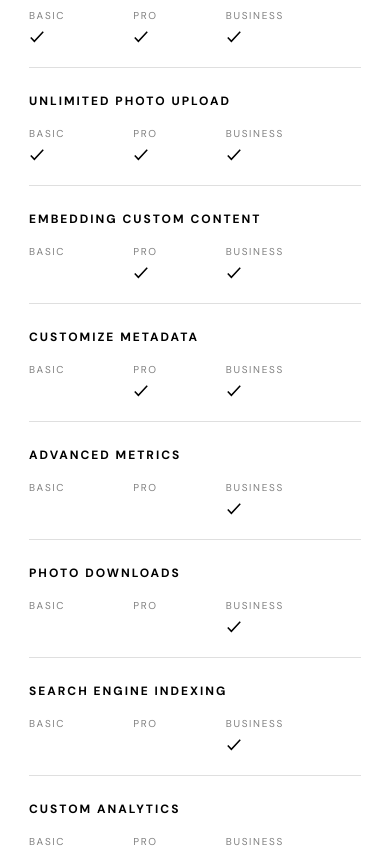
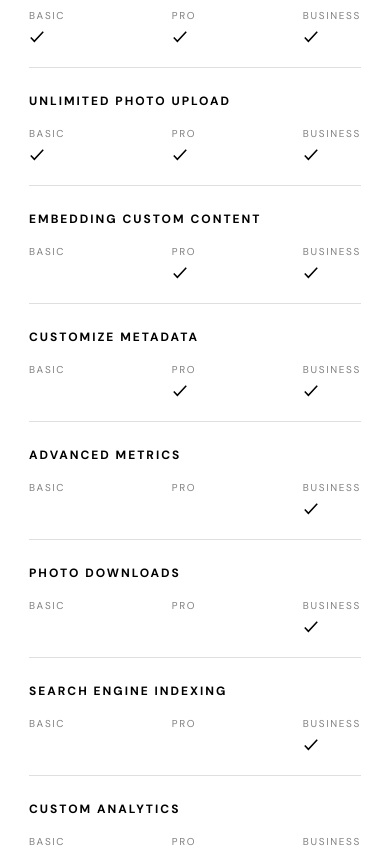
Before and after one commit to thusmiley/photosnap, a React (Vite) app: page /pricing in a window 390 px wide. Shown: the part 2240-3087 px from the top of the page. Built offline with nearby package versions, Linux system fonts and the light colour scheme.

Commit message:
adjust pricing/compare table alignment

```diff
--- a/src/pages/Pricing.jsx
+++ b/src/pages/Pricing.jsx
@@ -138,7 +138,7 @@ const Pricing = () => {
             {/* UNLIMITED STORY POSTING */}
             <div className="py-6 border-b-[1px] border-lightGrey md:flex md:justify-between md:items-center">
               <h3 className="heading6 md:w-[40%]">UNLIMITED STORY POSTING</h3>
-              <div className="flex space-x-[68px] mt-4 md:flex md:w-[60%] md:justify-between md:items-center md:mt-0 md:space-x-0">
+              <div className="flex justify-between space-x-[68px] mt-4 md:flex md:w-[60%] md:items-center md:mt-0 md:space-x-0">
                 <h4 className="planText md:flex md:items-center md:justify-center md:w-[140px]">
                   <span className="md:hidden">BASIC</span>
                   <img src={check} alt="check" className="mt-2 w-4 h-3 object-contain object-center md:mt-0" />
@@ -157,7 +157,7 @@ const Pricing = () => {
             {/* UNLIMITED PHOTO UPLOAD */}
             <div className="py-6 border-b-[1px] border-lightGrey md:flex md:justify-between md:items-center">
               <h3 className="heading6 md:w-[40%]">UNLIMITED PHOTO UPLOAD</h3>
-              <div className="flex space-x-[68px] mt-4 md:flex md:w-[60%] md:justify-between md:items-center md:mt-0 md:space-x-0">
+              <div className="flex justify-between space-x-[68px] mt-4 md:flex md:w-[60%] md:items-center md:mt-0 md:space-x-0">
                 <h4 className="planText md:flex md:items-center md:justify-center md:w-[140px]">
                   <span className="md:hidden">BASIC</span>
                   <img src={check} alt="check" className="mt-2 w-4 h-3 object-contain object-center md:mt-0" />
@@ -176,7 +176,7 @@ const Pricing = () => {
             {/* EMBEDDING CUSTOM CONTENT */}
             <div className="py-6 border-b-[1px] border-lightGrey md:flex md:justify-between md:items-center">
               <h3 className="heading6 md:w-[40%]">EMBEDDING CUSTOM CONTENT</h3>
-              <div className="flex space-x-[68px] mt-4 md:flex md:w-[60%] md:justify-between md:items-center md:mt-0 md:space-x-0">
+              <div className="flex justify-between space-x-[68px] mt-4 md:flex md:w-[60%] md:items-center md:mt-0 md:space-x-0">
                 <h4 className="planText md:flex md:items-center md:justify-center md:w-[140px]">
                   <span className="md:hidden">BASIC</span>
                   <img src={check} alt="check" className="mt-2 hidden" />
@@ -195,7 +195,7 @@ const Pricing = () => {
             {/* CUSTOMIZE METADATA */}
             <div className="py-6 border-b-[1px] border-lightGrey md:flex md:justify-between md:items-center">
               <h3 className="heading6 md:w-[40%]">CUSTOMIZE METADATA</h3>
-              <div className="flex space-x-[68px] mt-4 md:flex md:w-[60%] md:justify-between md:items-center md:mt-0 md:space-x-0">
+              <div className="flex justify-between space-x-[68px] mt-4 md:flex md:w-[60%] md:items-center md:mt-0 md:space-x-0">
                 <h4 className="planText md:flex md:items-center md:justify-center md:w-[140px]">
                   <span className="md:hidden">BASIC</span>
                   <img src={check} alt="check" className="mt-2 hidden" />
@@ -214,7 +214,7 @@ const Pricing = () => {
             {/* ADVANCED METRICS */}
             <div className="py-6 border-b-[1px] border-lightGrey md:flex md:justify-between md:items-center">
               <h3 className="heading6 md:w-[40%]">ADVANCED METRICS</h3>
-              <div className="flex space-x-[68px] mt-4 md:flex md:w-[60%] md:justify-between md:items-center md:mt-0 md:space-x-0">
+              <div className="flex justify-between space-x-[68px] mt-4 md:flex md:w-[60%] md:items-center md:mt-0 md:space-x-0">
                 <h4 className="planText md:flex md:items-center md:justify-center md:w-[140px]">
                   <span className="md:hidden">BASIC</span>
                   <img src={check} alt="check" className="mt-2 hidden" />
@@ -233,7 +233,7 @@ const Pricing = () => {
             {/* PHOTO DOWNLOADS*/}
             <div className="py-6 border-b-[1px] border-lightGrey md:flex md:justify-between md:items-center">
               <h3 className="heading6 md:w-[40%]">PHOTO DOWNLOADS</h3>
-              <div className="flex space-x-[68px] mt-4 md:flex md:w-[60%] md:justify-between md:items-center md:mt-0 md:space-x-0">
+              <div className="flex justify-between space-x-[68px] mt-4 md:flex md:w-[60%] md:items-center md:mt-0 md:space-x-0">
                 <h4 className="planText md:flex md:items-center md:justify-center md:w-[140px]">
                   <span className="md:hidden">BASIC</span>
                   <img src={check} alt="check" className="mt-2 hidden" />
@@ -252,7 +252,7 @@ const Pricing = () => {
             {/* SEARCH ENGINE INDEXING */}
             <div className="py-6 border-b-[1px] border-lightGrey md:flex md:justify-between md:items-center">
               <h3 className="heading6  md:w-[40%]">SEARCH ENGINE INDEXING</h3>
-              <div className="flex space-x-[68px] mt-4 md:flex md:w-[60%] md:justify-between md:items-center md:mt-0 md:space-x-0">
+              <div className="flex justify-between space-x-[68px] mt-4 md:flex md:w-[60%] md:items-center md:mt-0 md:space-x-0">
                 <h4 className="planText md:flex md:items-center md:justify-center md:w-[140px]">
                   <span className="md:hidden">BASIC</span>
                   <img src={check} alt="check" className="mt-2 hidden" />
@@ -271,7 +271,7 @@ const Pricing = () => {
             {/* CUSTOM ANALYTICS */}
             <div className="py-6 border-b-[1px] border-lightGrey md:flex md:justify-between md:items-center">
               <h3 className="heading6 md:w-[40%]">CUSTOM ANALYTICS</h3>
-              <div className="flex space-x-[68px] mt-4 md:flex md:w-[60%] md:justify-between md:items-center md:mt-0 md:space-x-0">
+              <div className="flex justify-between space-x-[68px] mt-4 md:flex md:w-[60%] md:items-center md:mt-0 md:space-x-0">
                 <h4 className="planText md:flex md:items-center md:justify-center md:w-[140px]">
                   <span className="md:hidden">BASIC</span>
                   <img src={check} alt="check" className="mt-2 hidden" />
```
